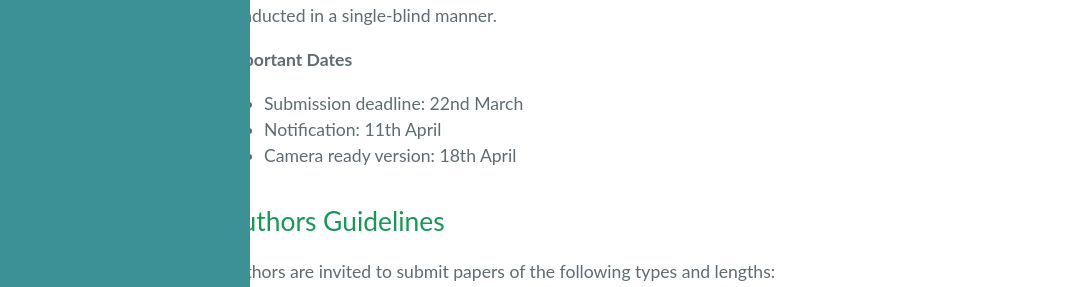
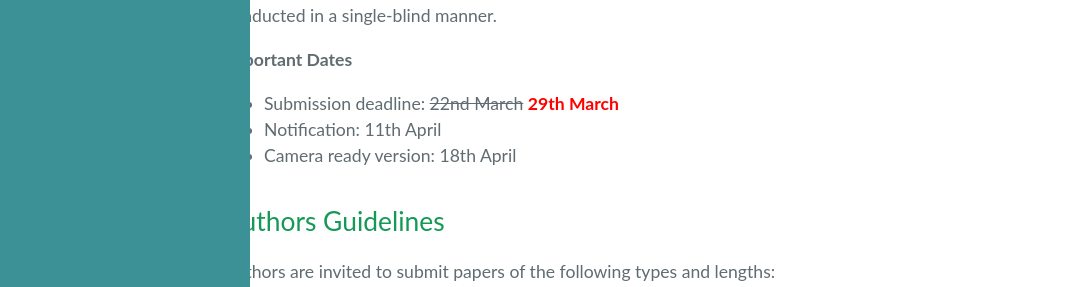
Before and after one commit to HPQCI/HPQCI.github.io, a Jekyll site: the page built from cfp.md, in a window 1280 px wide and 900 px high, scrolled down 738 px. Shown: the part 239-526 px from the top of the window, without its empty margins (0-1082 px from the left). Built offline with Jekyll 4.4.1, drawn with Linux system fonts in a browser that asks for light colours.

Commit message:
extedn deadline

```diff
--- a/cfp.md
+++ b/cfp.md
@@ -21,7 +21,7 @@ The integration of QC into HPC centers has become a topic of increasing interest
 Accepted papers will be presented at the workshop and published by ACM in the workshop proceedings. All submitted papers should represent original work that has not been previously published or is currently under consideration for any other conference or journal. Papers uploaded to the arXiv are eligible, as arXiv does not provide peer review and does not count as a prior publication. The reviewing process will conducted in a single-blind manner.
 
 **Important Dates**
-*	Submission deadline: 22nd March
+*	Submission deadline: ~~22nd March~~ **<font color="red">29th March</font>**
 *	Notification: 11th April
 *	Camera ready version: 18th April
 
```
